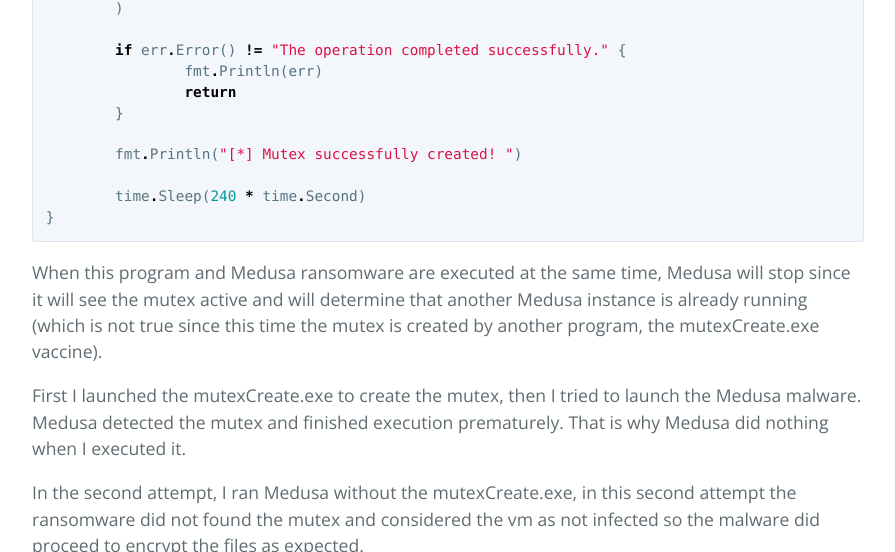
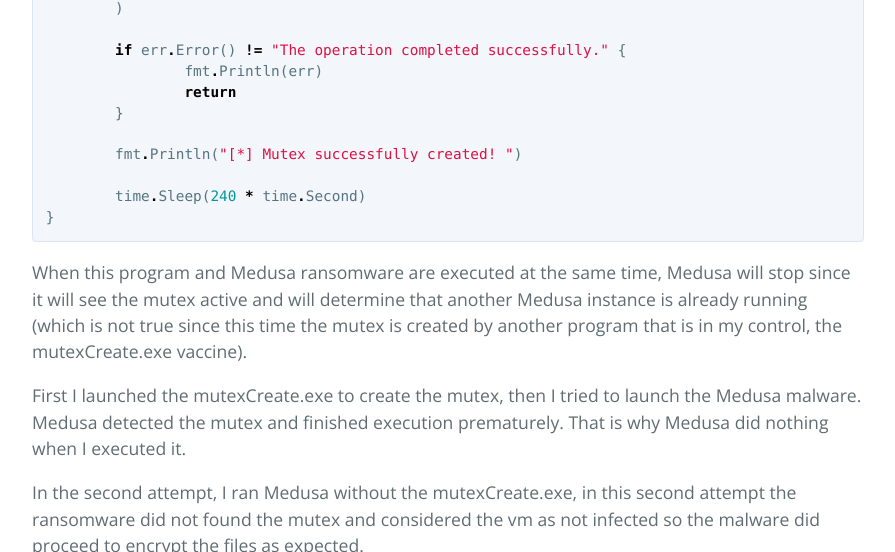
Before and after one commit to jairochavesb/blog, a Jekyll site: the page built from posts/2022/05/26/malware_vaccines_part1.md, in a window 1280 px wide and 900 px high, scrolled down 3276 px, cut to the strip 0-552 px from the top of the window. Shown: the whole strip, without its empty margins (192-1087 px from the left). Built offline with Jekyll 4.4.1, drawn with Linux system fonts in a browser that asks for light colours.

Commit message:
Update malware_vaccines_part1.md

````diff
--- a/posts/2022/05/26/malware_vaccines_part1.md
+++ b/posts/2022/05/26/malware_vaccines_part1.md
@@ -92,7 +92,7 @@ func main() {
 	time.Sleep(240 * time.Second)
 }
 ```
-When this program and Medusa ransomware are executed at the same time, Medusa will stop since it will see the mutex active and will determine that another Medusa instance is already running (which is not true since this time the mutex is created by another program, the mutexCreate.exe vaccine).
+When this program and Medusa ransomware are executed at the same time, Medusa will stop since it will see the mutex active and will determine that another Medusa instance is already running (which is not true since this time the mutex is created by another program that is in my control, the mutexCreate.exe vaccine).
 
 First I launched the mutexCreate.exe to create the mutex, then I tried to launch the Medusa malware. Medusa detected the mutex and finished execution prematurely.
 That is why Medusa did nothing when I executed it.
````
